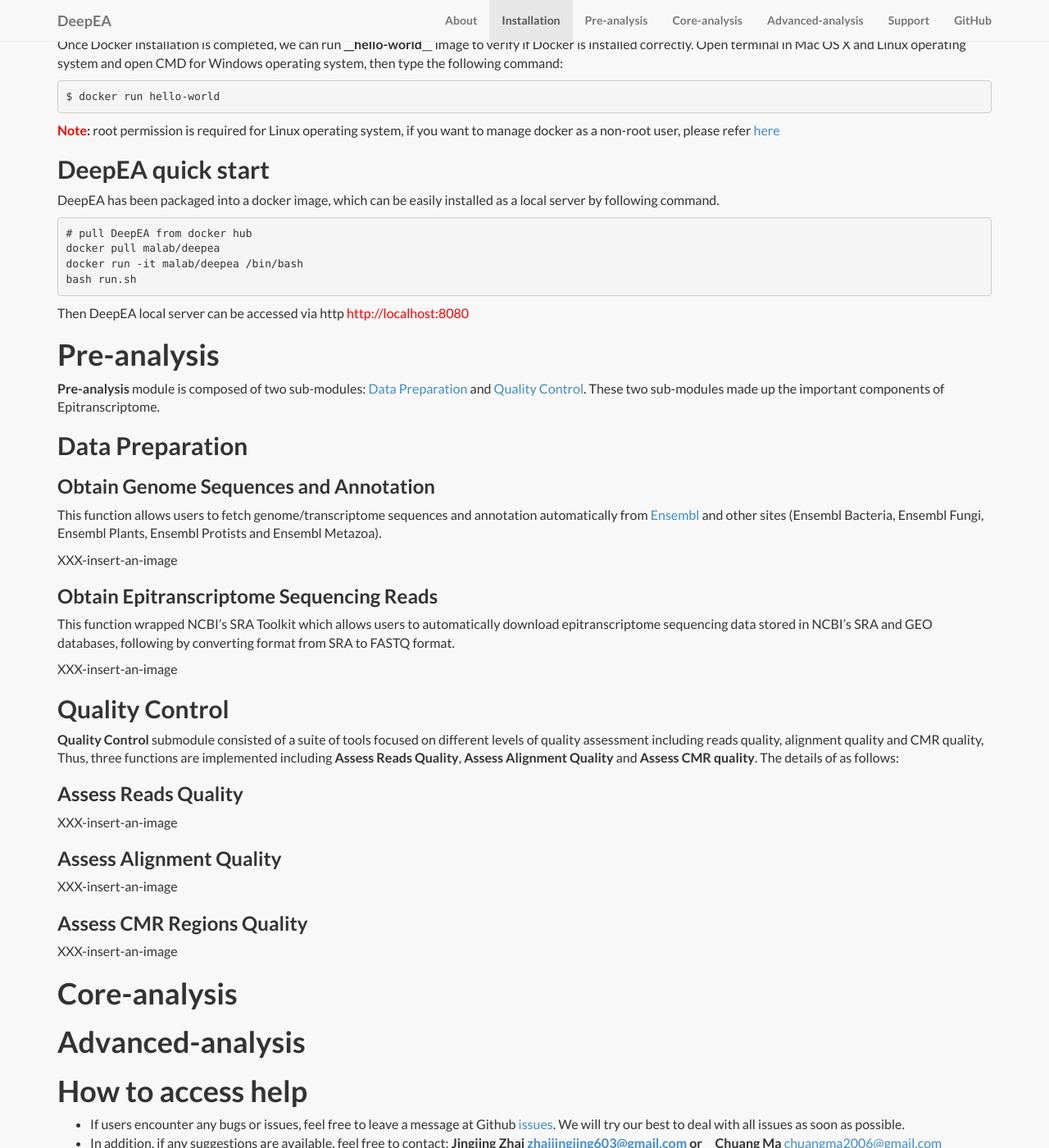
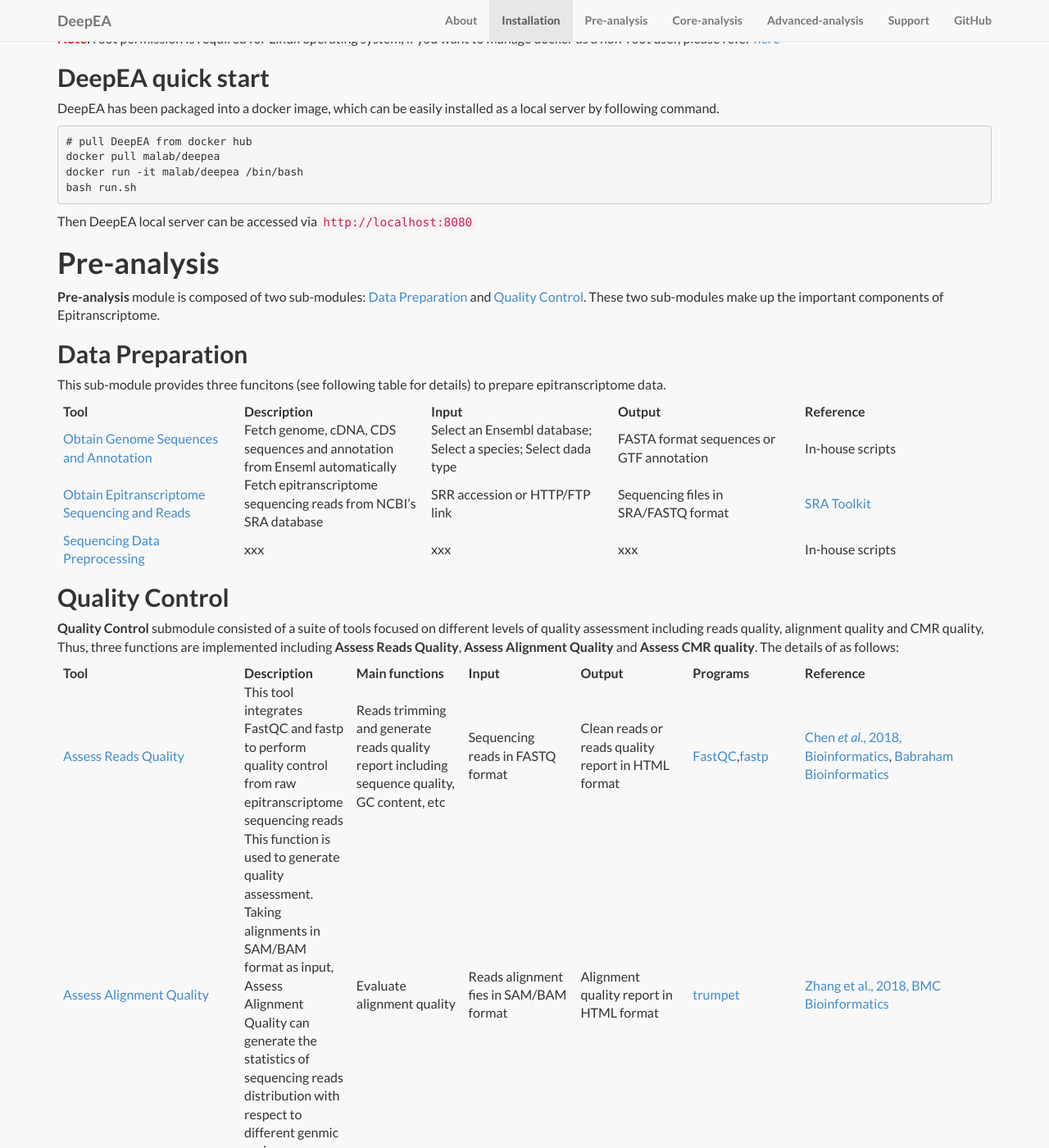
Before and after one commit to cma2015/deepEA, a Jekyll site: the page built from index.md, in a window 1280 px wide and 1400 px high, scrolled down 2670 px. Shown: the whole window at 82% size. Built offline with Jekyll 4.4.1, drawn with Linux system fonts in a browser that asks for light colours; nearby versions of some CDN libraries; library files that are not in the unit come from our copies; our own code applies the rules of GitHub Pages for plain Markdown files; some of the changed text lies outside the part shown.

Commit message:
Finished pre-analysis module on 2019/11/19

````diff
--- a/index.md
+++ b/index.md
@@ -18,12 +18,7 @@
 	- [DeepEA quick start](#deepea-quick-start)
 - [Pre-analysis](pre-analysis)
 	- [Data Preparation](#data-preparation)
-		- [Obtain Genome Sequences and Annotation](#obtain-genome-sequences-and-annotation)
-		- [Obtain Epitranscriptome Sequencing Reads](#obtain-epitranscriptome-sequencing-reads)
 	- [Quality control](#quality-control)
-		- [Assess Reads Quality](#assess-reads-quality)
-		- [Assess Alignment Quality](#assess-alignment-quality)
-		- [Assess CMR Regions Quality](#assess-cmr-regions-quality)
 - [Core-analysis](#core-analysis)
 	- [CMR Profiling](#cmr-profiling)
 		- [Align Reads to Genome](#align-reads-to-genome)
@@ -58,7 +53,7 @@
 * Search docker, select ___Docker for Windows___ in the search results and clickit.
 
 ### For Mac OS X (Test on macOS Sierra version 10.12.6 and macOS High Sierra version 10.13.3):
-* Download [Docker](<https://download.docker.com/mac/stable/Docker.dmg>) for Mac os <br>
+* Download [Docker](<https://download.docker.com/mac/stable/Docker.dmg>) for Mac OS X
 * Double click the DMG file to open it;
 * Drag the docker into Applications and complete installation;
 * Start docker from Launchpad by click it.
@@ -109,40 +104,36 @@
 bash run.sh
 ```
 
-Then DeepEA local server can be accessed via http <font color=red>http://localhost:8080</font>
+Then DeepEA local server can be accessed via `http://localhost:8080`
 
 # Pre-analysis
 
-**Pre-analysis** module is composed of two sub-modules: [Data Preparation](#data-preparation) and [Quality Control](#quality-control). These two sub-modules made up the important components of Epitranscriptome.
+**Pre-analysis** module is composed of two sub-modules: [Data Preparation](#data-preparation) and [Quality Control](#quality-control). These two sub-modules make up the important components of Epitranscriptome.
 
 ## Data Preparation
 
-### Obtain Genome Sequences and Annotation
-This function allows users to fetch genome/transcriptome sequences and annotation automatically from [Ensembl](https://www.ensembl.org) and other sites (Ensembl Bacteria, Ensembl Fungi, Ensembl Plants, Ensembl Protists and Ensembl Metazoa).
+This sub-module provides three funcitons (see following table for details) to prepare epitranscriptome data.
 
-XXX-insert-an-image
+Tool | Description | Input | Output | Reference
+--- | --- | --- | --- | ---
+[Obtain Genome Sequences and Annotation](http://bioinfo.nwafu.edu.cn:4006/?tool_id=Obtain_Genome_or_Transcriptome_Sequences_and_Annotation&version=18.09&__identifer=dclshuq6eet) | Fetch genome, cDNA, CDS sequences and annotation from Enseml automatically | Select an Ensembl database; Select a species; Select dada type | FASTA format sequences or GTF annotation | In-house scripts
+[Obtain Epitranscriptome Sequencing and Reads](http://bioinfo.nwafu.edu.cn:4006/?tool_id=Obtain_Epitranscriptome_Sequencing_Reads&version=18.09&__identifer=3bj51oj9isq) | Fetch epitranscriptome sequencing reads from NCBI's SRA database | SRR accession or HTTP/FTP link | Sequencing files in SRA/FASTQ format  | [SRA Toolkit](https://www.ncbi.nlm.nih.gov/sra/docs/toolkitsoft)
+[Sequencing Data Preprocessing](http://bioinfo.nwafu.edu.cn:4006/?tool_id=Convert_Format&version=18.09&__identifer=uib940h4pb) | xxx | xxx | xxx | In-house scripts
 
-### Obtain Epitranscriptome Sequencing Reads
-This function wrapped NCBI's SRA Toolkit which allows users to automatically download epitranscriptome sequencing data stored in NCBI's SRA and GEO databases, following by converting format from SRA to FASTQ format.
-
-XXX-insert-an-image
 
 ## Quality Control
 **Quality Control** submodule consisted of a suite of tools focused on different levels of quality assessment including reads quality, alignment quality and CMR quality, Thus, three functions are implemented including **Assess Reads Quality**, **Assess Alignment Quality** and **Assess CMR quality**. The details of as follows:
 
-### Assess Reads Quality
+Tool | Description | Main functions | Input | Output | Programs | Reference
+--- | --- | --- | --- | --- | --- | --- | ---
+[Assess Reads Quality](http://bioinfo.nwafu.edu.cn:4006/?tool_id=Assess_Reads_Quality&version=18.09&__identifer=gr96n8z0sag) | This tool integrates FastQC and fastp to perform quality control from raw epitranscriptome sequencing reads | Reads trimming and generate reads quality report including sequence quality, GC content, etc |  Sequencing reads in FASTQ format | Clean reads or reads quality report in HTML format |  [FastQC](https://www.bioinformatics.babraham.ac.uk/projects/fastqc/),[fastp](https://github.com/OpenGene/fastp) | [Chen *et al*., 2018, Bioinformatics](https://doi.org/10.1093/bioinformatics/bty560), [Babraham Bioinformatics](http://www.bioinformatics.babraham.ac.uk/projects/fastqc)
+[Assess Alignment Quality](http://bioinfo.nwafu.edu.cn:4006/?tool_id=Assess_Alignment_Quality&version=18.01&__identifer=3uvvorrbx2s) | This function is used to generate quality assessment. Taking alignments in SAM/BAM format as input, Assess Alignment Quality can generate the statistics of sequencing reads distribution with respect to different genmic regions | Evaluate alignment quality | Reads alignment fies in SAM/BAM format| Alignment quality report in HTML format | [trumpet](https://github.com/skyhorsetomoon/Trumpet) |  [Zhang et al., 2018, BMC Bioinformatics](https://bmcbioinformatics.biomedcentral.com/articles/10.1186/s12859-018-2266-3)
+[Assess CMR Quality](http://bioinfo.nwafu.edu.cn:4006/?tool_id=Assess_CMR_Regions_Quality&version=18.01&__identifer=yu0s7b4tvw7) | This tool aims to quantify CMR signal strength by counting reads and calculating RPKM in binding site intervals | Quantify CMRs | Alignments in SAM/BAM format | CMR quantification matrix | [DiffBind](https://bioconductor.org/packages/release/bioc/html/DiffBind.html) | [Wu *et al*., 2016, frontiers in Genetics](https://www.frontiersin.org/articles/10.3389/fgene.2015.00169/full)
 
-XXX-insert-an-image
-
-### Assess Alignment Quality
-
-XXX-insert-an-image
-
-### Assess CMR Regions Quality
-
-XXX-insert-an-image
 
 # Core-analysis
+
+
 
 # Advanced-analysis
 
````
